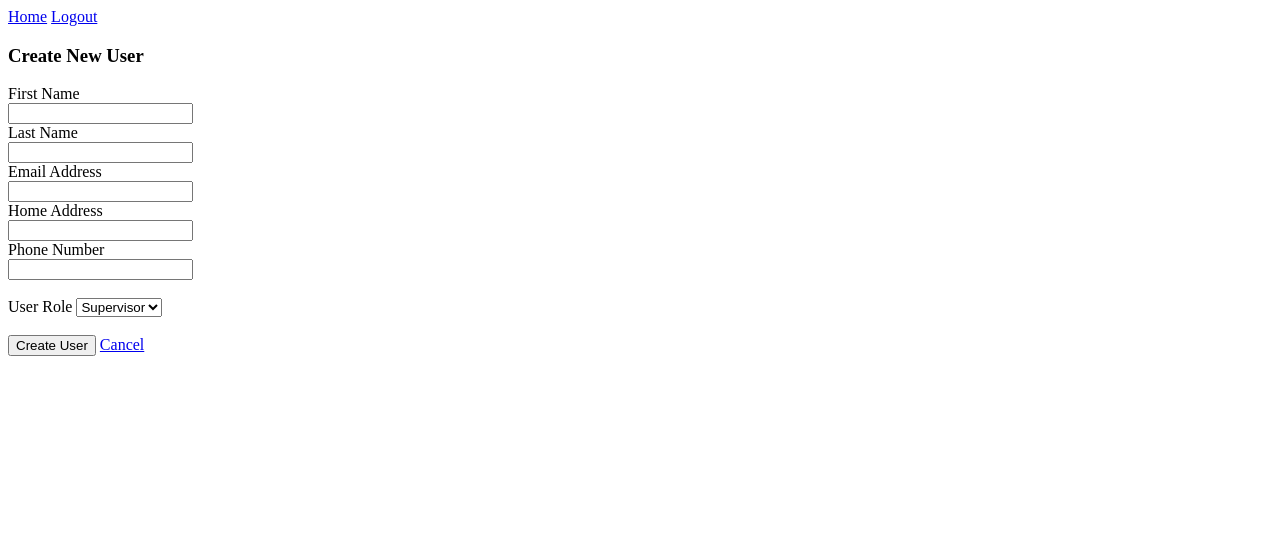
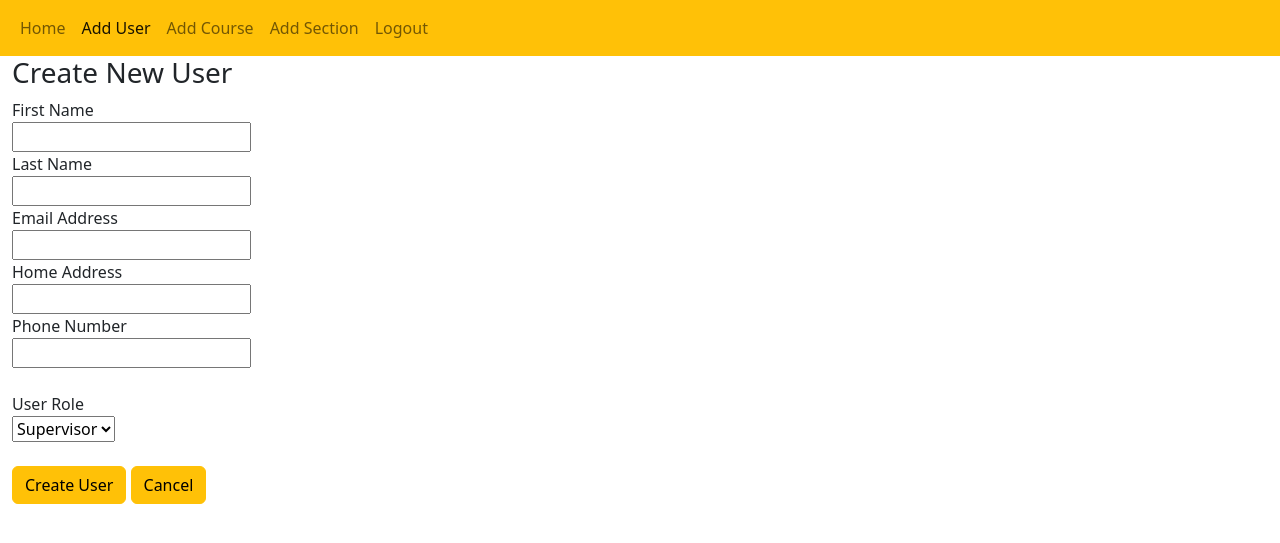
Before and after one commit to MWHunter/schedulingApp, a Django app: template schedulingApp/templates/addUser.html in a window 1280 px wide. Shown: the top 543 px of the page. Run offline with Django 4.2, Linux system fonts and the light colour scheme; the template is opened without the code that fills it, so the values that code supplies are empty.

Commit message:
Update addUser.html
Added Bootstrap + navbar

```diff
--- a/schedulingApp/templates/addUser.html
+++ b/schedulingApp/templates/addUser.html
@@ -4,17 +4,34 @@
     <meta charset="UTF-8">
     <meta http-equiv="X-UA-Compatible" content="IE=edge">
     <meta name="viewport" content="width=device-width, initial-scale=1.0">
+    <link href="https://cdn.jsdelivr.net/npm/bootstrap@5.2.3/dist/css/bootstrap.min.css" rel="stylesheet">
     <title>Create New User</title>
 </head>
 <body>
     <!--Sidebar navigation-->
-    <!--TODO Bootstrap styling-->
-    <div class="sidenav">
-        <a href="#">Home</a>
-        <a href="#">Logout</a>
-    </div>
+    <nav class="navbar navbar-expand-sm bg-warning navbar-light">
+        <div class="container-fluid">
+          <ul class="navbar-nav">
+            <li class="nav-item">
+              <a class="nav-link" href="home.html">Home</a>
+            </li>
+            <li class="nav-item">
+                <a class="nav-link active" href="addUser.html">Add User</a>
+              </li>
+            <li class="nav-item">
+                <a class="nav-link" href="addCourse.html">Add Course</a>
+              </li>
+            <li class="nav-item">
+                <a class="nav-link" href="addSection.html">Add Section</a>
+            </li>
+            <li class="nav-item">
+              <a class="nav-link" href="login.html">Logout</a>
+            </li>
+          </ul>
+        </div>
+      </nav>
     <!--New user form-->
-    <div class="newUser">
+    <div class="newUser container-fluid">
         <h3> Create New User</h3>
         <form action="#">
             <label for="newAccountFirstName">First Name</label><br>
@@ -28,7 +45,7 @@
             <label for="newAccountPhone">Phone Number</label><br>
             <input type="text" id="newAccountPhone" name="newAccountPhone"><br><br>
             <form action="#">
-                <label for="newAccountRole">User Role</label>
+                <label for="newAccountRole">User Role</label><br>
                 <select name="newAccountRole" id="newAccountRole">
                     <option value="supervisor">Supervisor</option>
                     <option value="instructor">Instructor</option>
@@ -36,8 +53,8 @@
                 </select>
             </form>
         <br>
-        <input type="submit" value="Create User">
-        <a href="home.html">Cancel</a>
+        <input class="btn btn-warning" type="submit" value="Create User">
+        <a class="btn btn-warning" href="home.html">Cancel</a>
       </form>
     </div>
 </body>
```
